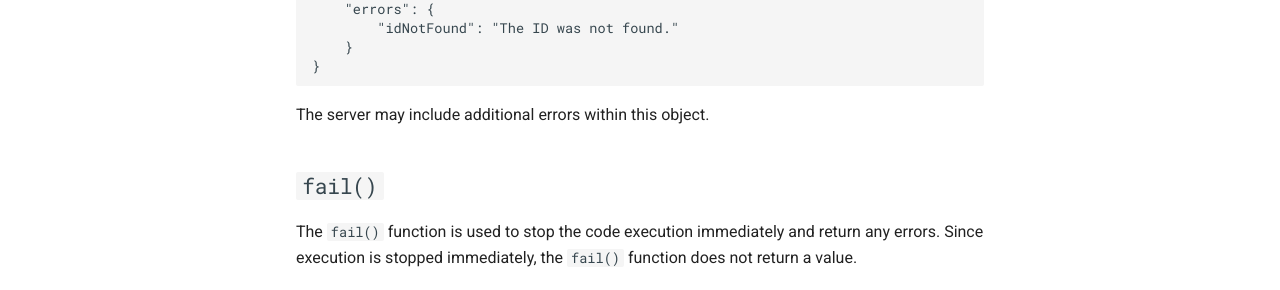
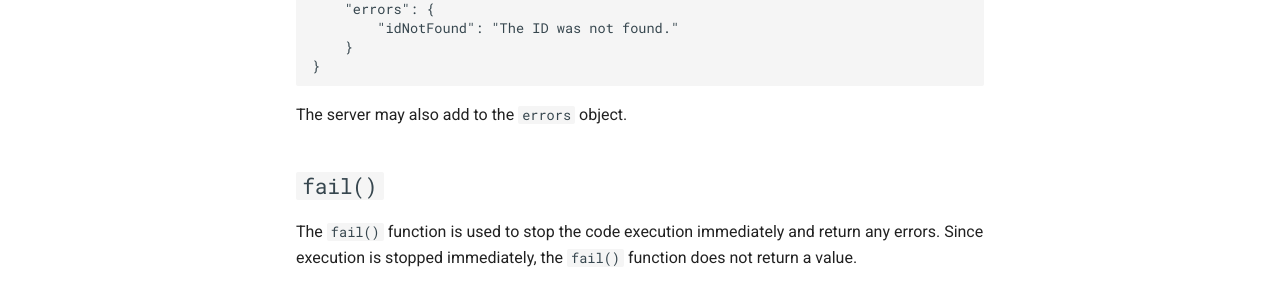
Before and after one commit to merideum/merideum-spec, an MkDocs documentation site: the page built from docs/merit.md, in a window 1280 px wide and 900 px high, scrolled down 4391 px. Shown: the part 155-445 px from the top of the window. Built offline with MkDocs 1.6.1 and Material for MkDocs 9.7.7, drawn with Linux system fonts in a browser that asks for light colours; comment, search, counter and statistics services are not loaded.

Commit message:
Expanded documentation

````diff
--- a/docs/merit.md
+++ b/docs/merit.md
@@ -187,7 +187,7 @@ Response body (in json):
 }
 ```
 
-The server may include additional errors within this object.
+The server may also add to the `errors` object.
 
 ## `fail()`
 The `fail()` function is used to stop the code execution immediately and return any errors. Since execution is stopped immediately, the `fail()` function does not return a value.
````
